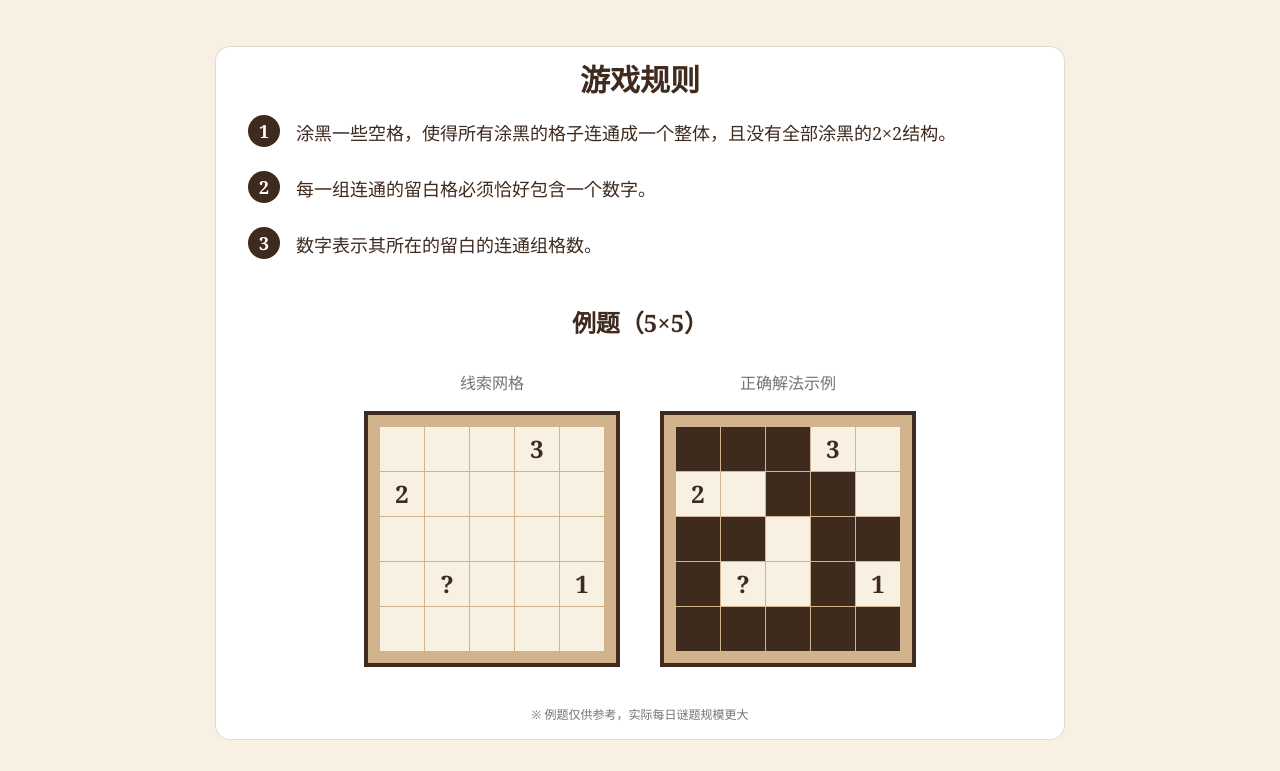
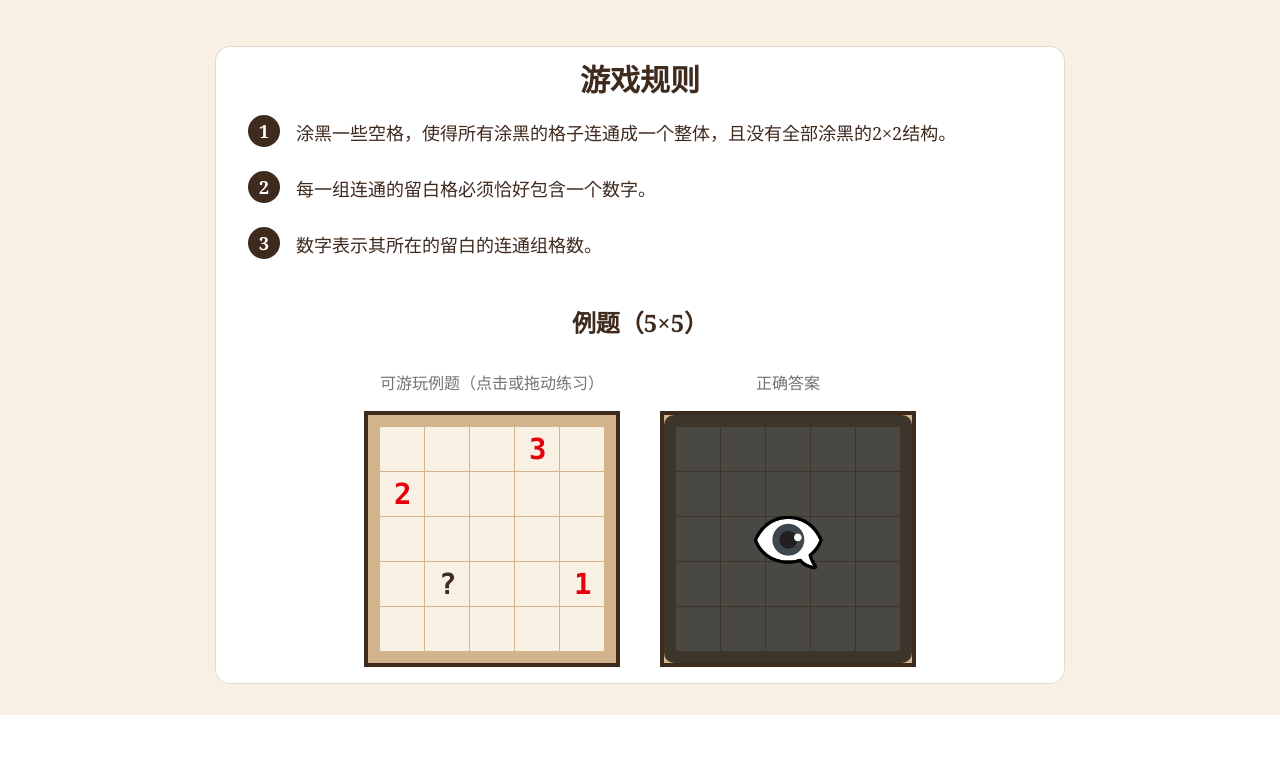
Before and after one commit to Luna5akura/penpuz, a React (Vite) app: page / in a window 1280 px wide. Shown: the part 543-1314 px from the top of the page. After the commit the page ends 1258 px from the top, so only its background shows below. Built offline with nearby package versions, Linux system fonts and the light colour scheme.

Commit message:
update: a lot update

```diff
--- a/src/components/RulesSection.tsx
+++ b/src/components/RulesSection.tsx
@@ -1,114 +1,240 @@
 // src/components/RulesSection.tsx
-
+import { useState, useEffect, useRef } from 'react';
 import { Card, CardContent, CardHeader, CardTitle } from '@/components/ui/card';
+import { Button } from '@/components/ui/button';
+import { validateNurikabe, getNurikabeViolations, type NurikabeViolations } from '../puzzles/Nurikabe/utils';
+import { PuzzleData } from '../puzzles/types';
 
 export default function RulesSection() {
+  const examplePuzzle: PuzzleData = {
+    type: 'nurikabe',
+    width: 5,
+    height: 5,
+    clues: [
+      { row: 0, col: 3, value: 3 },
+      { row: 1, col: 0, value: 2 },
+      { row: 3, col: 1, value: '?' },
+      { row: 3, col: 4, value: 1 },
+    ],
+  };
+
+  const [exampleGrid, setExampleGrid] = useState<(0 | 1 | 2)[][]>([]);
+  const [showAnswer, setShowAnswer] = useState(false);
+  const [confirmSpoiler, setConfirmSpoiler] = useState(false);
+  const [violations, setViolations] = useState<NurikabeViolations>({
+    violatedRules: [],
+    bad2x2Cells: [],
+    badClueIndices: [],
+  });
+
+  const isDragging = useRef(false);
+  const dragMode = useRef<'none' | 'add-shade' | 'remove-shade' | 'add-mark' | 'remove-mark'>('none');
+  const boardRef = useRef<HTMLDivElement>(null);
+
+  useEffect(() => {
+    setExampleGrid(Array.from({ length: 5 }, () => Array(5).fill(0)));
+  }, []);
+
+  useEffect(() => {
+    if (exampleGrid.length === 0) return;
+    const boolGrid: boolean[][] = exampleGrid.map(row => row.map(s => s === 1));
+    const v = getNurikabeViolations(boolGrid, examplePuzzle.clues, 5, 5);
+    setViolations(v);
+
+    const result = validateNurikabe(boolGrid, examplePuzzle.clues, 5, 5);
+    if (result.valid) setShowAnswer(true);
+  }, [exampleGrid]);
+
+  const isClue = (r: number, c: number) =>
+    examplePuzzle.clues.some(cl => cl.row === r && cl.col === c);
+
+  const toggleCell = (r: number, c: number, mode: typeof dragMode.current) => {
+    setExampleGrid(prev => {
+      const newGrid = prev.map(row => [...row]);
+      if (mode === 'add-shade') newGrid[r][c] = 1;
+      else if (mode === 'remove-shade') newGrid[r][c] = 0;
+      else if (mode === 'add-mark') newGrid[r][c] = 2;
+      else if (mode === 'remove-mark') newGrid[r][c] = 0;
+      return newGrid;
+    });
+  };
+
+  const handlePointerDown = (r: number, c: number, e: React.PointerEvent<HTMLDivElement>) => {
+    const isClueCell = isClue(r, c);
+    const isLeftClick = e.button === 0;
+    if (isLeftClick && isClueCell) {
+      e.preventDefault();
+      e.stopImmediatePropagation();
+      return;
+    }
+
+    e.preventDefault();
+    e.nativeEvent.stopImmediatePropagation();
+
+    const target = e.currentTarget as HTMLElement;
+    target.setPointerCapture(e.pointerId);
+
+    isDragging.current = true;
+    const currentState = exampleGrid[r][c];
+
+    if (isLeftClick) {
+      dragMode.current = currentState === 1 ? 'remove-shade' : 'add-shade';
+    } else {
+      dragMode.current = currentState === 2 ? 'remove-mark' : 'add-mark';
+    }
+    toggleCell(r, c, dragMode.current);
+  };
+
+  const handlePointerMove = (e: React.PointerEvent<HTMLDivElement>) => {
+    if (!isDragging.current || dragMode.current === 'none') return;
+    const rect = e.currentTarget.getBoundingClientRect();
+    const relativeX = e.clientX - rect.left - 12;
+    const relativeY = e.clientY - rect.top - 12;
+    const col = Math.floor(relativeX / 45);
+    const row = Math.floor(relativeY / 45);
+
+    if (row >= 0 && row < 5 && col >= 0 && col < 5) {
+      if (dragMode.current.startsWith('add-shade') || dragMode.current.startsWith('remove-shade')) {
+        if (isClue(row, col)) return;
+      }
+      toggleCell(row, col, dragMode.current);
+    }
+  };
+
+  const handlePointerUp = () => {
+    isDragging.current = false;
+    dragMode.current = 'none';
+  };
+
+  const correctSolution = [
+    [1, 1, 1, 0, 0],
+    [0, 0, 1, 1, 0],
+    [1, 1, 0, 1, 1],
+    [1, 0, 0, 1, 0],
+    [1, 1, 1, 1, 1],
+  ];
+
   return (
-    <Card className="max-w-4xl mx-auto mt-12">
+    <Card className="max-w-4xl mx-auto mt-12 dark:bg-gray-900 dark:border-gray-800">
       <CardHeader>
-        <CardTitle className="text-3xl font-bold text-[#3f2a1e] text-center">
-          游戏规则
-        </CardTitle>
+        <CardTitle className="text-3xl font-bold text-[#3f2a1e] dark:text-gray-100 text-center">游戏规则</CardTitle>
       </CardHeader>
-      <CardContent className="prose text-[#3f2a1e] leading-relaxed px-8">
-        {/* 规则文字：每句独立 + 序号 */}
+      <CardContent className="prose text-[#3f2a1e] dark:text-gray-200 leading-relaxed px-8">
         <div className="space-y-6 mb-12">
           <div className="flex gap-4 items-start">
-            <span className="flex-shrink-0 w-8 h-8 rounded-full bg-[#3f2a1e] text-white flex items-center justify-center font-bold text-lg">1</span>
-            <p className="text-lg pt-1">
-              涂黑一些空格，使得所有涂黑的格子连通成一个整体，且没有全部涂黑的2×2结构。
-            </p>
+            <span className="flex-shrink-0 w-8 h-8 rounded-full bg-[#3f2a1e] dark:bg-gray-700 text-white flex items-center justify-center font-bold text-lg">1</span>
+            <p className="text-lg pt-1">涂黑一些空格，使得所有涂黑的格子连通成一个整体，且没有全部涂黑的2×2结构。</p>
           </div>
-
           <div className="flex gap-4 items-start">
-            <span className="flex-shrink-0 w-8 h-8 rounded-full bg-[#3f2a1e] text-white flex items-center justify-center font-bold text-lg">2</span>
-            <p className="text-lg pt-1">
-              每一组连通的留白格必须恰好包含一个数字。
-            </p>
+            <span className="flex-shrink-0 w-8 h-8 rounded-full bg-[#3f2a1e] dark:bg-gray-700 text-white flex items-center justify-center font-bold text-lg">2</span>
+            <p className="text-lg pt-1">每一组连通的留白格必须恰好包含一个数字。</p>
           </div>
-
           <div className="flex gap-4 items-start">
-            <span className="flex-shrink-0 w-8 h-8 rounded-full bg-[#3f2a1e] text-white flex items-center justify-center font-bold text-lg">3</span>
-            <p className="text-lg pt-1">
-              数字表示其所在的留白的连通组格数。
-            </p>
+            <span className="flex-shrink-0 w-8 h-8 rounded-full bg-[#3f2a1e] dark:bg-gray-700 text-white flex items-center justify-center font-bold text-lg">3</span>
+            <p className="text-lg pt-1">数字表示其所在的留白的连通组格数。</p>
           </div>
         </div>
 
-        {/* 例题区域：标题居中 + 左右例题完全居中对齐 */}
         <div className="mt-10">
-          <h3 className="text-2xl font-semibold mb-8 text-center text-[#3f2a1e]">
-            例题（5×5）
-          </h3>
+          <h3 className="text-2xl font-semibold mb-8 text-center text-[#3f2a1e] dark:text-gray-100">例题（5×5）</h3>
 
           <div className="flex flex-col lg:flex-row gap-10 justify-center">
+            <div className="flex flex-col items-center">
+              <p className="text-base font-medium text-muted-foreground mb-4 dark:text-gray-400">可游玩例题（点击或拖动练习）</p>
+              <div
+                ref={boardRef}
+                className="inline-grid gap-[1px] bg-[#d2b48c] dark:bg-gray-800 p-3 border-4 border-[#3f2a1e] dark:border-gray-700 select-none"
+                style={{ gridTemplateColumns: 'repeat(5, 44px)' }}
+                onPointerMove={handlePointerMove}
+                onPointerUp={handlePointerUp}
+                onPointerLeave={handlePointerUp}
+              >
+                {exampleGrid.flatMap((row, r) =>
+                  row.map((state, c) => {
+                    const clue = examplePuzzle.clues.find(cl => cl.row === r && cl.col === c);
+                    const isShaded = state === 1;
+                    const isMarked = state === 2;
+                    const isBad2x2 = violations.bad2x2Cells.some(cell =>
+                      (cell.r === r && cell.c === c) ||
+                      (cell.r === r-1 && cell.c === c) ||
+                      (cell.r === r && cell.c === c-1) ||
+                      (cell.r === r-1 && cell.c === c-1)
+                    );
+                    const clueIndex = examplePuzzle.clues.findIndex(cl => cl.row === r && cl.col === c);
+                    const isBadClue = clueIndex >= 0 && violations.badClueIndices.includes(clueIndex);
 
-            {/* 左侧：线索网格 */}
-            <div className="flex flex-col items-center">
-              <p className="text-base font-medium text-muted-foreground mb-4">线索网格</p>
-              <div
-                className="inline-grid gap-[1px] bg-[#d2b48c] p-3 border-4 border-[#3f2a1e]"
-                style={{ gridTemplateColumns: 'repeat(5, 44px)' }}
-              >
-                {[
-                  [null, null, null, 3, null],
-                  [2, null, null, null, null],
-                  [null, null, null, null, null],
-                  [null, "?", null, null, 1],
-                  [null, null, null, null, null],
-                ].flatMap((row, r) =>
-                  row.map((value, c) => (
-                    <div
-                      key={`${r}-${c}`}
-                      className={`w-[44px] h-[44px] flex items-center justify-center text-2xl font-bold border-0
-                        ${value !== null
-                          ? 'bg-[#f8f1e3] text-[#3f2a1e]'
-                          : 'bg-[#f8f1e3]'}`}
-                    >
-                      {value ?? ''}
-                    </div>
-                  ))
+                    return (
+                      <div
+                        key={`${r}-${c}`}
+                        onPointerDown={(e) => handlePointerDown(r, c, e)}
+                        className={`w-[44px] h-[44px] flex items-center justify-center text-[29px] font-mono font-bold tracking-tighter leading-none border-0 cursor-pointer
+                          ${isBad2x2 ? 'bg-red-500 text-white' :
+                            clue ? (isMarked ? 'bg-[#f0e6d2] dark:bg-gray-700 text-[#3f2a1e] dark:text-gray-200' : 'bg-[#f8f1e3] dark:bg-gray-800 text-[#3f2a1e] dark:text-gray-100') :
+                            isShaded ? 'bg-[#3f2a1e] text-white' :
+                            isMarked ? 'bg-[#f0e6d2] dark:bg-gray-700 text-gray-400' : 'bg-[#f8f1e3] dark:bg-gray-800'}`}
+                      >
+                        {clue ? (
+                          <span className={isBadClue ? 'text-red-600 dark:text-red-400' : ''}>
+                            {clue.value}
+                          </span>
+                        ) : isMarked ? '×' : ''}
+                      </div>
+                    );
+                  })
                 )}
               </div>
             </div>
 
-            {/* 右侧：正确解法示例 */}
             <div className="flex flex-col items-center">
-              <p className="text-base font-medium text-muted-foreground mb-4">正确解法示例</p>
-              <div
-                className="inline-grid gap-[1px] bg-[#d2b48c] p-3 border-4 border-[#3f2a1e]"
-                style={{ gridTemplateColumns: 'repeat(5, 44px)' }}
-              >
-                {[
-                  [1, 1, 1, 0, 0],
-                  [0, 0, 1, 1, 0],
-                  [1, 1, 0, 1, 1],
-                  [1, 0, 0, 1, 0],
-                  [1, 1, 1, 1, 1],
-                ].flatMap((row, r) =>
-                  row.map((isBlack, c) => (
-                    <div
-                      key={`${r}-${c}`}
-                      className={`w-[44px] h-[44px] flex items-center justify-center text-2xl font-bold border-0
-                        ${isBlack
-                          ? 'bg-[#3f2a1e] text-white'
-                          : 'bg-[#f8f1e3] text-[#3f2a1e]'}`}
-                    >
-                      {(r === 1 && c === 0) ? '2' :
-                       (r === 0 && c === 3) ? '3' :
-                       (r === 3 && c === 1) ? '?' :
-                       (r === 3 && c === 4) ? '1' : ''}
-                    </div>
-                  ))
-                )}
-              </div>
+              <p className="text-base font-medium text-muted-foreground mb-4 dark:text-gray-400">正确答案</p>
+              {!showAnswer ? (
+                <div
+                  onClick={() => setConfirmSpoiler(true)}
+                  className="inline-grid gap-[1px] bg-[#d2b48c] dark:bg-gray-800 p-3 border-4 border-[#3f2a1e] dark:border-gray-700 cursor-pointer hover:opacity-90 relative"
+                  style={{ gridTemplateColumns: 'repeat(5, 44px)' }}
+                >
+                  <div className="absolute inset-0 flex items-center justify-center bg-black/70 dark:bg-black/80 rounded-lg">
+                    <div className="text-white text-6xl">👁️‍🗨️</div>
+                  </div>
+                  {correctSolution.flatMap((row, r) =>
+                    row.map((_, c) => <div key={`${r}-${c}`} className="w-[44px] h-[44px] bg-[#f8f1e3] dark:bg-gray-800" />)
+                  )}
+                </div>
+              ) : (
+                <div
+                  className="inline-grid gap-[1px] bg-[#d2b48c] dark:bg-gray-800 p-3 border-4 border-[#3f2a1e] dark:border-gray-700"
+                  style={{ gridTemplateColumns: 'repeat(5, 44px)' }}
+                >
+                  {correctSolution.flatMap((row, r) =>
+                    row.map((isBlack, c) => (
+                      <div
+                        key={`${r}-${c}`}
+                        className={`w-[44px] h-[44px] flex items-center justify-center text-[29px] font-mono font-bold tracking-tighter leading-none border-0
+                          ${isBlack ? 'bg-[#3f2a1e] text-white' : 'bg-[#f8f1e3] dark:bg-gray-800 text-[#3f2a1e] dark:text-gray-100'}`}
+                      >
+                        {(r === 1 && c === 0) ? '2' : (r === 0 && c === 3) ? '3' : (r === 3 && c === 1) ? '?' : (r === 3 && c === 4) ? '1' : ''}
+                      </div>
+                    ))
+                  )}
+                </div>
+              )}
             </div>
           </div>
+        </div>
 
-          <p className="text-xs text-muted-foreground mt-10 text-center">
-            ※ 例题仅供参考，实际每日谜题规模更大
-          </p>
-        </div>
+        {confirmSpoiler && !showAnswer && (
+          <div className="fixed inset-0 bg-black/60 flex items-center justify-center z-50">
+            <Card className="max-w-sm w-full mx-4 dark:bg-gray-900">
+              <CardContent className="p-6 text-center">
+                <p className="text-lg mb-6 dark:text-gray-200">你确定要查看答案吗？<br />(完成左边的题目可以自动解锁)</p>
+                <div className="flex gap-3">
+                  <Button variant="outline" className="flex-1" onClick={() => setConfirmSpoiler(false)}>取消</Button>
+                  <Button className="flex-1" onClick={() => { setShowAnswer(true); setConfirmSpoiler(false); }}>确定查看</Button>
+                </div>
+              </CardContent>
+            </Card>
+          </div>
+        )}
       </CardContent>
     </Card>
   );
--- a/src/puzzles/Nurikabe/Nurikabe.tsx
+++ b/src/puzzles/Nurikabe/Nurikabe.tsx
@@ -5,34 +5,33 @@ import { PuzzleData } from '../types';
 
 interface Props {
   puzzle: PuzzleData;
-  startTime: number;          // 由父组件传入开始时间（毫秒时间戳）
+  startTime: number;
   onComplete: (time: number) => void;
 }
 
-type CellState = 0 | 1 | 2; // 0=空白, 1=涂黑, 2=标记×
+type CellState = 0 | 1 | 2;
 
 export default function NurikabeBoard({ puzzle, startTime, onComplete }: Props) {
   const { width, height, clues } = puzzle;
   const [grid, setGrid] = useState<CellState[][]>([]);
+  const [cellSize, setCellSize] = useState(52); // 默认桌面尺寸
   const isDragging = useRef(false);
   const dragMode = useRef<'none' | 'add-shade' | 'remove-shade' | 'add-mark' | 'remove-mark'>('none');
   const boardRef = useRef<HTMLDivElement>(null);
 
-  // 拦截右键菜单
+  // === 新增：响应式单元格尺寸 ===
   useEffect(() => {
-    const board = boardRef.current;
-    if (!board) return;
-    const preventContextMenu = (e: MouseEvent) => {
-      if (e.button === 2) {
-        e.preventDefault();
-        e.stopImmediatePropagation();
-      }
+    const updateCellSize = () => {
+      const isMobile = window.innerWidth < 640; // Tailwind sm 断点以下视为移动端
+      // 可根据实际需要调整数值（移动端建议 36~42px，避免溢出）
+      setCellSize(isMobile ? 25 : 52);
     };
-    board.addEventListener('contextmenu', preventContextMenu, { capture: true });
-    return () => board.removeEventListener('contextmenu', preventContextMenu, { capture: true });
+
+    updateCellSize();
+    window.addEventListener('resize', updateCellSize);
+    return () => window.removeEventListener('resize', updateCellSize);
   }, []);
 
-  // 初始化空白网格
   useEffect(() => {
     setGrid(Array.from({ length: height }, () => Array(width).fill(0)));
   }, [height, width]);
@@ -54,34 +53,28 @@ export default function NurikabeBoard({ puzzle, startTime, onComplete }: Props)
   const handlePointerDown = (r: number, c: number, e: React.PointerEvent<HTMLDivElement>) => {
     const isClueCell = isClue(r, c);
     const isLeftClick = e.button === 0;
-
-    // 左键禁止操作线索格；右键允许在线索格打叉
     if (isLeftClick && isClueCell) return;
-
     e.preventDefault();
     e.nativeEvent.stopImmediatePropagation();
-
     const target = e.currentTarget as HTMLElement;
     target.setPointerCapture(e.pointerId);
-
     isDragging.current = true;
     const currentState = grid[r][c];
-
     if (isLeftClick) {
       dragMode.current = currentState === 1 ? 'remove-shade' : 'add-shade';
     } else {
       dragMode.current = currentState === 2 ? 'remove-mark' : 'add-mark';
     }
-
     toggleCell(r, c, dragMode.current);
   };
 
+  // === 修改：使用动态 cellSize 计算行列 ===
   const handlePointerMove = (e: React.PointerEvent<HTMLDivElement>) => {
     if (!isDragging.current || dragMode.current === 'none') return;
-
     const rect = e.currentTarget.getBoundingClientRect();
-    const col = Math.floor((e.clientX - rect.left) / 53);
-    const row = Math.floor((e.clientY - rect.top) / 53);
+    const gap = 1; // 与 style.gap 一致
+    const col = Math.floor((e.clientX - rect.left) / (cellSize + gap));
+    const row = Math.floor((e.clientY - rect.top) / (cellSize + gap));
     if (row >= 0 && row < height && col >= 0 && col < width) {
       toggleCell(row, col, dragMode.current);
     }
@@ -90,14 +83,10 @@ export default function NurikabeBoard({ puzzle, startTime, onComplete }: Props)
   const handlePointerUp = () => {
     isDragging.current = false;
     dragMode.current = 'none';
-
-    // 关键修复：把标记格（state=2）视为“已处理”，不参与未连接空白格检查
     const currentGrid: boolean[][] = grid.map((row) =>
-      row.map((state) => state === 1) // 仅黑色为 true，标记和空白均为 false
+      row.map((state) => state === 1)
     );
-
     const result = validateNurikabe(currentGrid, clues, width, height);
-
     if (result.valid) {
       const elapsed = Math.floor((Date.now() - startTime) / 1000);
       onComplete(elapsed);
@@ -110,7 +99,7 @@ export default function NurikabeBoard({ puzzle, startTime, onComplete }: Props)
       className="puzzle-container mx-auto select-none"
       style={{
         display: 'inline-grid',
-        gridTemplateColumns: `repeat(${width}, 52px)`,
+        gridTemplateColumns: `repeat(${width}, ${cellSize}px)`,
         gap: '1px',
         background: '#d2b48c',
         padding: '3px',
@@ -122,6 +111,7 @@ export default function NurikabeBoard({ puzzle, startTime, onComplete }: Props)
     >
       {grid.flatMap((row, r) =>
         row.map((state, c) => {
+          // === 必须先声明所有用到的变量（修复 TDZ 错误）===
           const clue = clues.find((cl) => cl.row === r && cl.col === c);
           const isShaded = state === 1;
           const isMarked = state === 2;
@@ -130,18 +120,22 @@ export default function NurikabeBoard({ puzzle, startTime, onComplete }: Props)
             <div
               key={`${r}-${c}`}
               onPointerDown={(e) => handlePointerDown(r, c, e)}
-              className={`w-[52px] h-[52px] flex items-center justify-center text-xl font-bold cursor-pointer border-0 touch-none
+              style={{
+                width: `${cellSize}px`,
+                height: `${cellSize}px`,
+                fontSize: `${Math.floor(cellSize * 0.56)}px`,
+              }}
+              className={`flex items-center justify-center font-mono font-bold tracking-tighter leading-none border-0 cursor-pointer touch-none
                 ${clue
                   ? isMarked
-                    ? 'bg-[#f0e6d2] text-[#3f2a1e]'   // 线索格 + 标记 = 浅色阴影 + 显示数字
-                    : 'bg-[#f8f1e3] text-[#3f2a1e]'
+                    ? 'bg-[#f0e6d2] dark:bg-gray-700 text-[#3f2a1e] dark:text-gray-200'
+                    : 'bg-[#f8f1e3] dark:bg-gray-800 text-[#3f2a1e] dark:text-gray-100'
                   : isShaded
                     ? 'bg-[#3f2a1e] text-white'
                     : isMarked
-                      ? 'bg-[#f0e6d2] text-gray-400'
-                      : 'bg-[#f8f1e3]'}`}
+                      ? 'bg-[#f0e6d2] dark:bg-gray-700 text-gray-400'
+                      : 'bg-[#f8f1e3] dark:bg-gray-800'}`}
             >
-              {/* 线索格永远显示数字，标记状态只改变背景 */}
               {clue ? clue.value : isMarked ? '×' : ''}
             </div>
           );
--- a/src/puzzles/Nurikabe/utils.ts
+++ b/src/puzzles/Nurikabe/utils.ts
@@ -243,3 +243,74 @@ function has2x2Shaded(grid: boolean[][], width: number, height: number): boolean
   }
   return false;
 }
+
+// ==================== 新增：详细违规检测（供例题实时高亮使用） ====================
+export interface NurikabeViolations {
+  violatedRules: number[];           // 违反的规则序号 [1,2,3,4,5,6]
+  bad2x2Cells: { r: number; c: number }[];   // 需要标红的 2×2 左上角坐标
+  badClueIndices: number[];          // 需要标红的线索下标（对应 clues 数组）
+}
+
+export function getNurikabeViolations(
+  grid: boolean[][],
+  clues: NurikabeClue[],
+  width: number,
+  height: number
+): NurikabeViolations {
+  const violations: NurikabeViolations = {
+    violatedRules: [],
+    bad2x2Cells: [],
+    badClueIndices: [],
+  };
+
+  const visited = Array.from({ length: height }, () => Array(width).fill(false));
+
+  // 规则1：线索格被涂黑
+  for (let i = 0; i < clues.length; i++) {
+    const clue = clues[i];
+    if (grid[clue.row][clue.col]) {
+      violations.violatedRules.push(1);
+      violations.badClueIndices.push(i);
+    }
+  }
+
+  // 规则2：岛屿面积不符（? 不检查）
+  for (let i = 0; i < clues.length; i++) {
+    const clue = clues[i];
+    const size = floodFillIsland(grid, clue.row, clue.col, visited, width, height);
+    if (clue.value !== '?' && size !== clue.value) {
+      violations.violatedRules.push(2);
+      violations.badClueIndices.push(i);
+    }
+  }
+
+  // 规则3：存在未连接数字的空白格
+  let hasUnconnected = false;
+  for (let r = 0; r < height; r++) {
+    for (let c = 0; c < width; c++) {
+      if (!grid[r][c] && !visited[r][c]) hasUnconnected = true;
+    }
+  }
+  if (hasUnconnected) violations.violatedRules.push(3);
+
+  // 规则4：岛屿正交相邻
+  if (hasAdjacentIslands(grid, width, height)) violations.violatedRules.push(4);
+
+  // 规则5：海域未连通
+  if (!isSeaConnected(grid, width, height)) violations.violatedRules.push(5);
+
+  // 规则6：2×2 全黑区域（同时记录具体位置）
+  for (let r = 0; r < height - 1; r++) {
+    for (let c = 0; c < width - 1; c++) {
+      if (grid[r][c] && grid[r][c + 1] && grid[r + 1][c] && grid[r + 1][c + 1]) {
+        violations.violatedRules.push(6);
+        violations.bad2x2Cells.push({ r, c });
+      }
+    }
+  }
+
+  // 去重规则序号
+  violations.violatedRules = [...new Set(violations.violatedRules)];
+
+  return violations;
+}
```
Also changed, not shown: src/App.tsx (+22 -25 lines), src/components/CompletionModal.tsx (+7 -5 lines).
